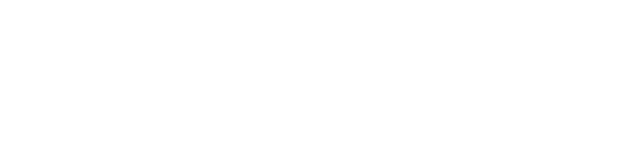
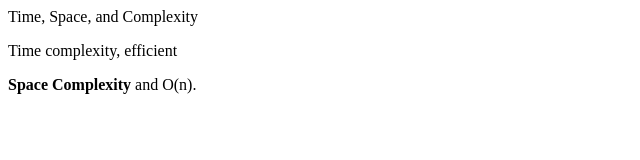
Before and after one commit to acciojob/time-and-space-complexity-ManjeetKumarGautam, a website: page main.html in a window 1280 px wide. Shown: the whole page, without its empty margins (0-640 px from the left). Drawn offline with Linux system fonts and the light colour scheme.

Commit message:
created a submission

```diff
--- a/main.html
+++ b/main.html
@@ -6,7 +6,11 @@
 	<link rel="stylesheet" href="styles.css">
 </head>
 
-<body>
+<body
+
+	<h1>Time, Space, and Complexity</h1>
+	<p>Time complexity, efficient</p>
+	<p><b>Space Complexity</b> and O(n).</p>
 	<!-- the entire body must be written by student -->
     <script type="text/javascript" src="./script.js">
 </script>
```
